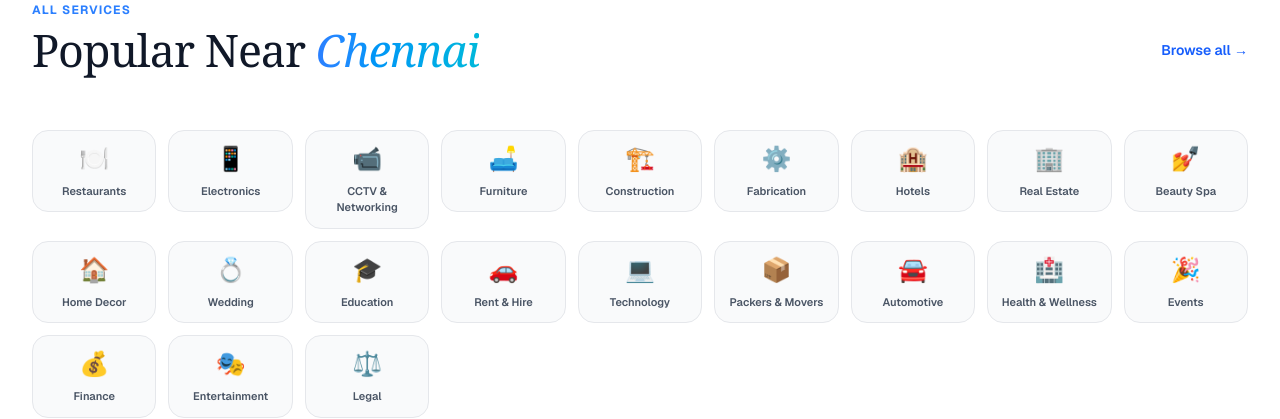
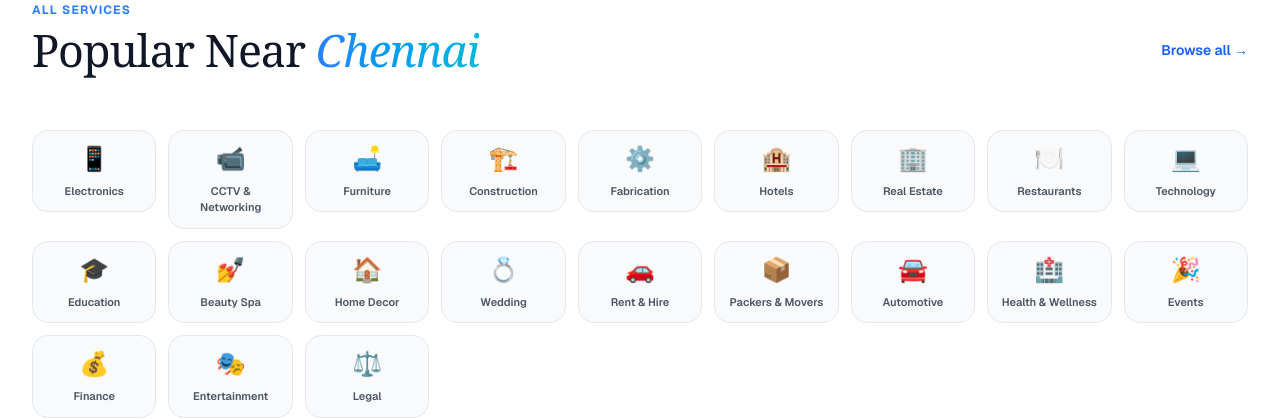
Before and after one commit to Arunkumar200103/one-touch, a Next.js app: page / in a window 1280 px wide. Shown: the part 820-1239 px from the top of the page. Built offline with nearby package versions, Linux system fonts and the light colour scheme.

Commit message:
initial comit

```diff
--- a/app/page.tsx
+++ b/app/page.tsx
@@ -48,7 +48,7 @@ const featuredServices: Slide[] = [
 
 
 const allCategories = [
-  { name: "Restaurants", icon: "🍽️" },
+
   { name: "Electronics", icon: "📱" },
   { name: "CCTV & Networking", icon: "📹" },
    { name: "Furniture", icon: "🛋️" },
@@ -56,13 +56,13 @@ const allCategories = [
      { name: "Fabrication", icon: "⚙️" },
        { name: "Hotels", icon: "🏨" },
        {name: "Real Estate", icon: "🏢"},
-
+  { name: "Restaurants", icon: "🍽️" },
+   { name: "Technology", icon: "💻" },
+    { name: "Education", icon: "🎓" },
   { name: "Beauty Spa", icon: "💅" },
   { name: "Home Decor", icon: "🏠" },
   { name: "Wedding", icon: "💍" },
-  { name: "Education", icon: "🎓" },
   { name: "Rent & Hire", icon: "🚗" },
-  { name: "Technology", icon: "💻" },
   {name: "Packers & Movers", icon: "📦" },
   { name: "Automotive", icon: "🚘" },
   { name: "Health & Wellness", icon: "🏥" },
```
